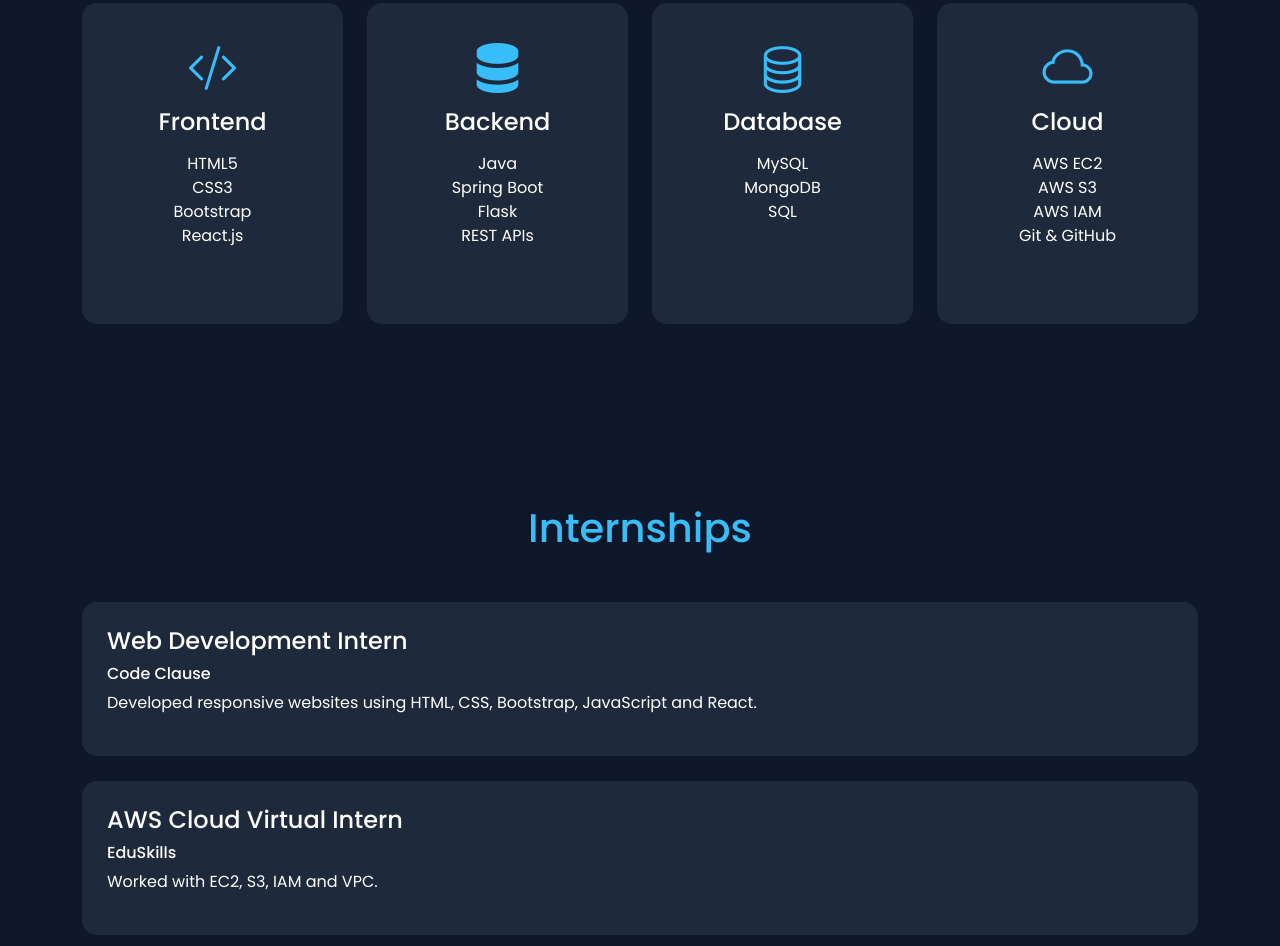
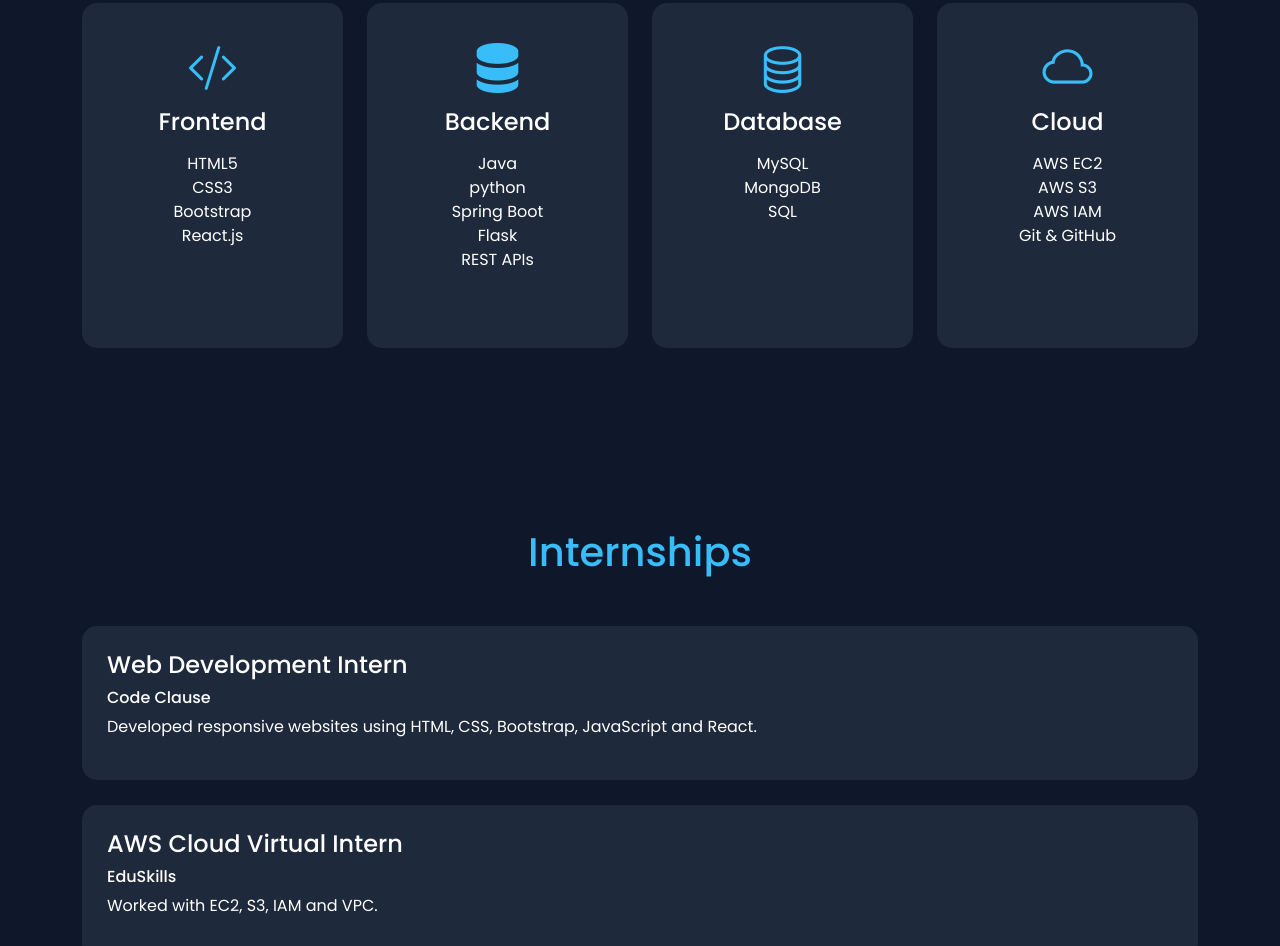
Before and after one commit to Nagari-Geethika/nagari-geethika-portfolio, a plain HTML site: page index.html in a window 1280 px wide. Shown: the part 1327-2273 px from the top of the page. Drawn offline with nearby package versions, Linux system fonts and the light colour scheme.

Commit message:
Update index.html

```diff
--- a/index.html
+++ b/index.html
@@ -187,6 +187,7 @@
 <p>
 
 Java<br>
+python<br>
 Spring Boot<br>
 Flask<br>
 REST APIs
```
